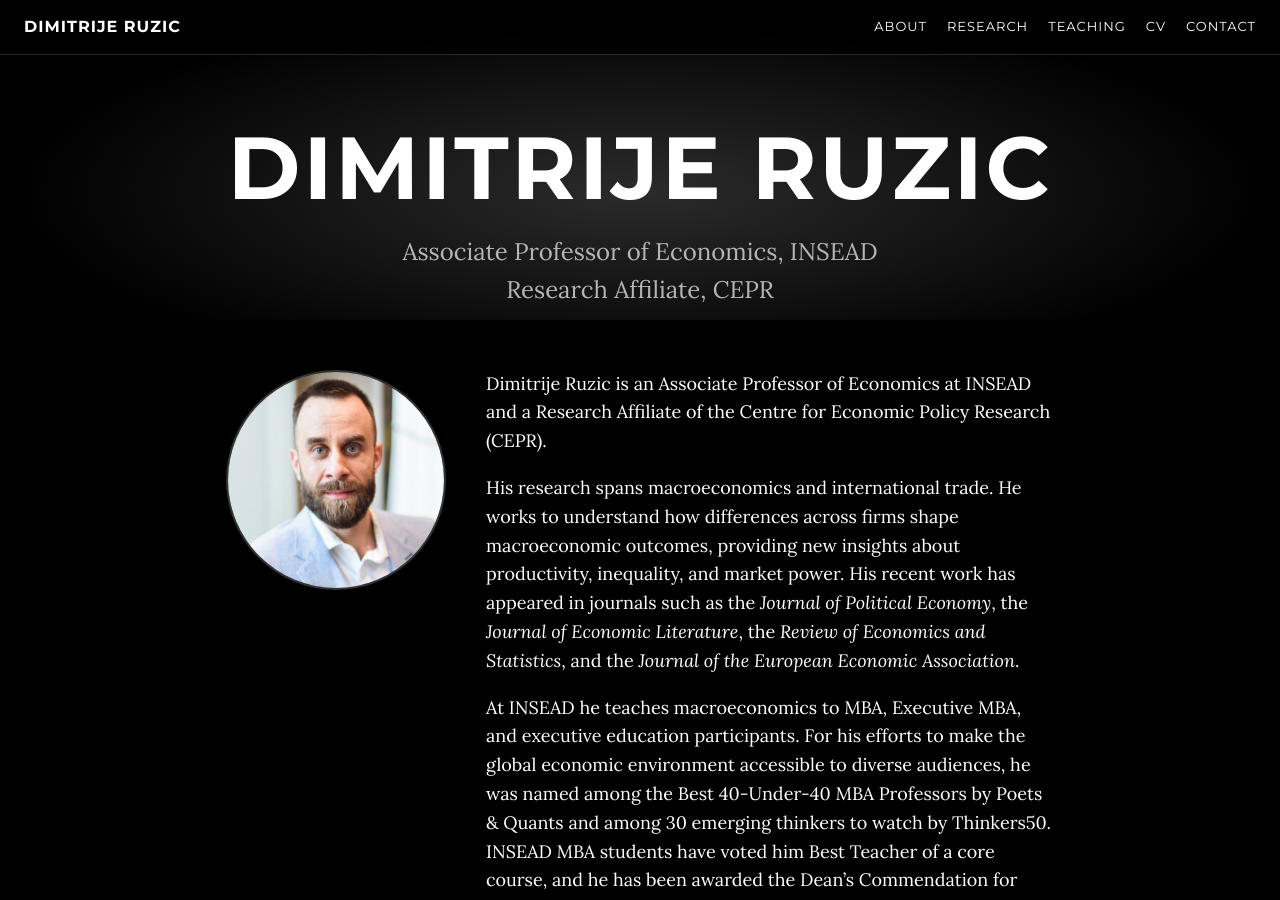
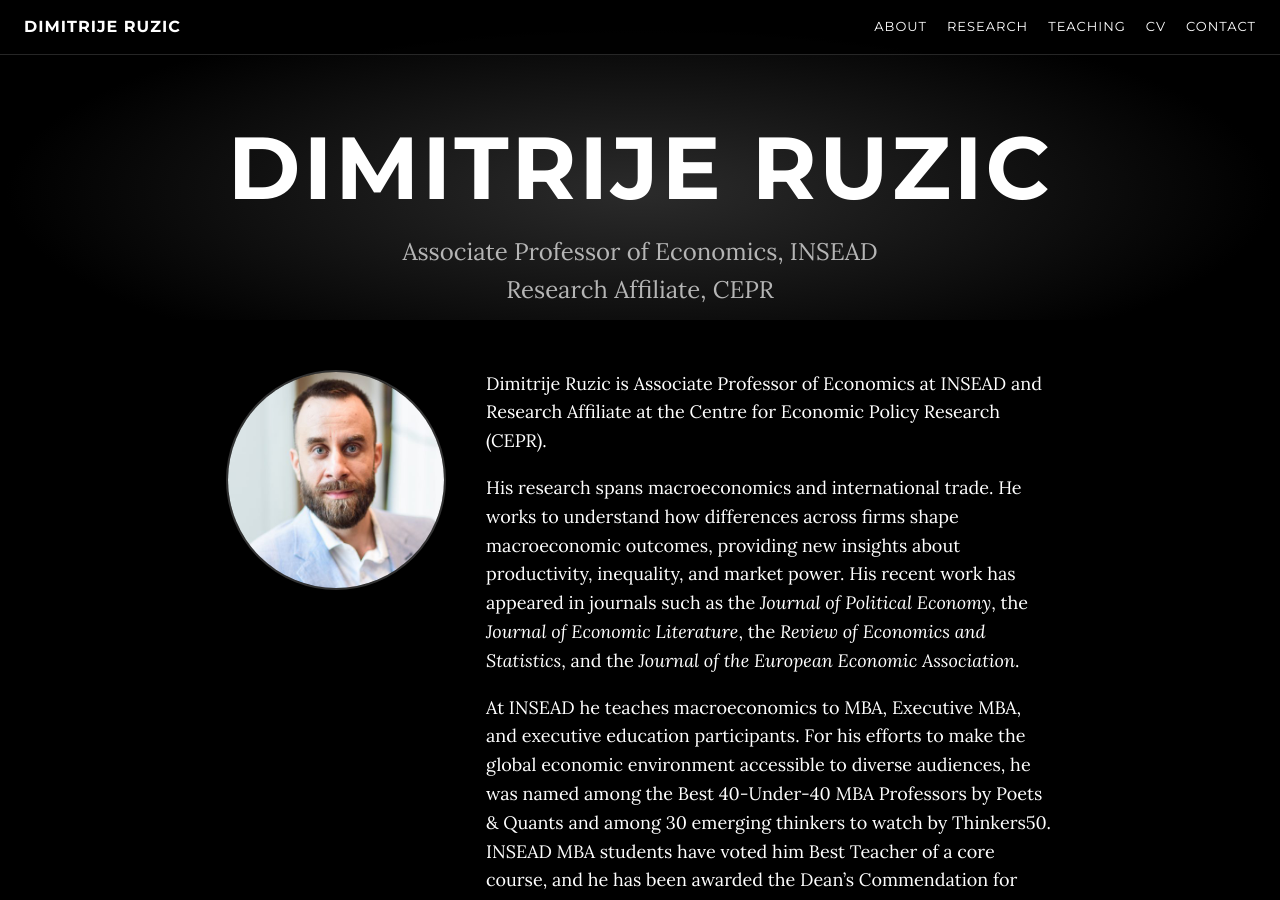
Before and after one commit to d-ruzic/d-ruzic.github.io, a Jekyll site: the page built from index.md, in a window 1280 px wide and 900 px high. Built offline with Jekyll 4.4.1, drawn with Linux system fonts in a browser that asks for light colours.

Commit message:
Bio: first sentence wording
Co-Authored-By: Claude Opus 5.5 <noreply@anthropic.com>

```diff
--- a/index.md
+++ b/index.md
@@ -14,7 +14,7 @@ layout: default
 
 <div class="about-text" markdown="1">
 
-Dimitrije Ruzic is an Associate Professor of Economics at INSEAD and a Research Affiliate of the Centre for Economic Policy Research (CEPR).
+Dimitrije Ruzic is Associate Professor of Economics at INSEAD and Research Affiliate at the Centre for Economic Policy Research (CEPR).
 
 His research spans macroeconomics and international trade. He works to understand how differences across firms shape macroeconomic outcomes, providing new insights about productivity, inequality, and market power. His recent work has appeared in journals such as the *Journal of Political Economy*, the *Journal of Economic Literature*, the *Review of Economics and Statistics*, and the *Journal of the European Economic Association*.
 
```
